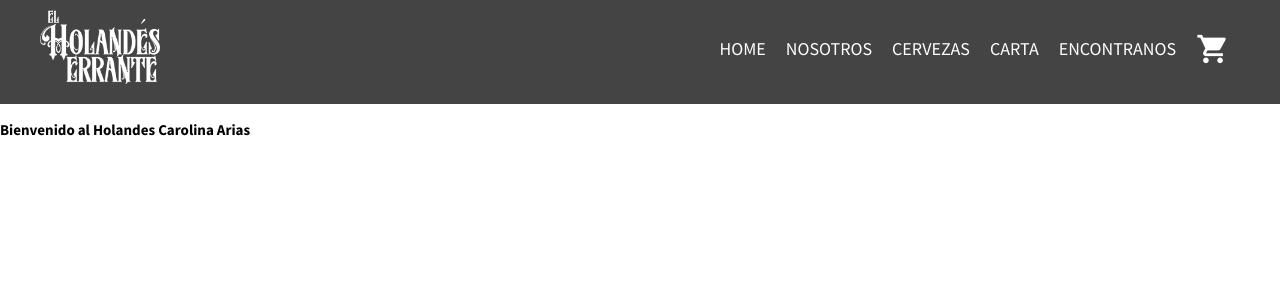
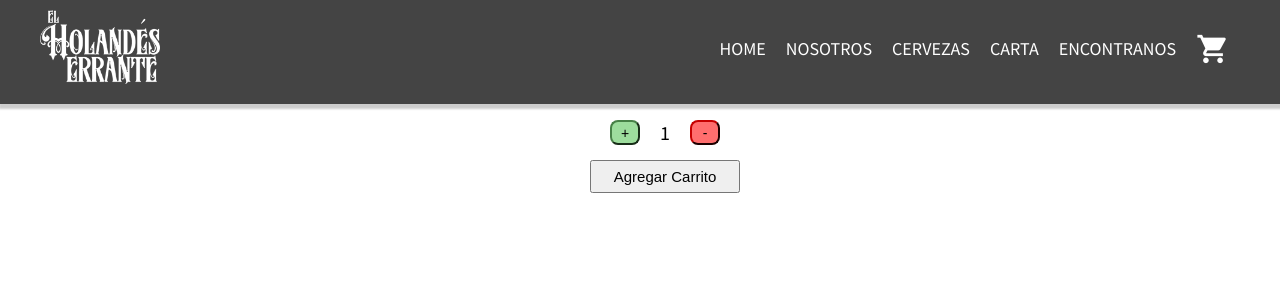
Before and after one commit to carolinaarias/Cerveceria-Arias, a React (Create React App) app: page / in a window 1280 px wide. Shown: the top 300 px of the page. Built offline with nearby package versions, Linux system fonts and the light colour scheme.

Commit message:
Desafio clase5

```diff
--- a/src/App.js
+++ b/src/App.js
@@ -4,7 +4,7 @@ const App = () => {
    return (
       <>
          <NavBar/>
-         <ItemListContainer nombre="Carolina" apellido="Arias" />
+         <ItemListContainer/>
       </>
    )
 };
--- /dev/null
+++ b/src/components/ItemCount.js
@@ -0,0 +1,33 @@
+import {useState} from "react";
+const ItemCount = ({initial,stock,onAdd}) => {
+
+   let [contador, setContador] = useState(initial);
+
+   const sumar = () => {
+      if(contador < stock){
+         setContador(contador + 1)
+      }
+   }
+   const restar = () => {
+      if(contador > 1){
+         setContador(contador - 1)
+      }
+   }
+   const agregar = () => {
+      if(stock > 0){
+         onAdd(contador)
+      }
+   }
+
+   return(
+      <div className="column btns">
+         <div className="row">
+            <button className="btn-mas" onClick={sumar}>+</button>
+            <p>{contador}</p>
+            <button className="btn-menos" onClick={restar}>-</button>
+         </div>
+         <button className="btn-agregar" disabled={stock > 0 ? false : true} onClick={agregar}>Agregar Carrito</button>
+      </div>
+   )
+}
+export default ItemCount;
--- a/src/components/ItemListContainer.js
+++ b/src/components/ItemListContainer.js
@@ -1,8 +1,10 @@
-const ItemListContainer = ({nombre,apellido}) => {
+import ItemCount from "./ItemCount"
+
+const ItemListContainer = () => {
    return(
          <div className="item-container">
-            <h2>Bienvenido al Holandes {nombre} {apellido}</h2>
-        </div>
+            <ItemCount initial={1} stock={5} onAdd={(cantidad) => {console.log(cantidad)}} />
+         </div>
    )
 }
 export default ItemListContainer
--- a/src/estilos/style.css
+++ b/src/estilos/style.css
@@ -33,6 +33,8 @@ a{
 header{
    width: 100%;
    background-color: rgba(0, 0, 0, 0.733);
+   box-shadow: 2px 2px 2px 3px rgba(0, 0, 0, 0.2);
+   z-index: 10;
    height: 13vh;
    color: white;
 }
@@ -63,4 +65,31 @@ header nav{
 }
 .item-container{
    padding-top: 15vh;
+   margin-left: 5rem;
+   font-size: 2rem;
 }
+.btns{
+   align-items: center;
+}
+.btn-mas{
+   margin-right: 2rem;
+   background-color: #70ce70af;
+   width: 3rem;
+   border-color:#478147 ;
+   border-radius: 0.8rem;
+   font-size: 1.4rem;
+}
+.btn-menos{
+   margin-left: 2rem;
+   background-color: rgba(255, 0, 0, 0.568);
+   width: 3rem;
+   border-color:rgb(114, 0, 0) ;
+   border-radius: 0.8rem;
+   font-size: 1.4rem;
+}
+.btn-agregar{
+   width: 15rem;
+   margin-top: 1.5rem;
+   font-size: 1.5rem;
+   padding: 0.6rem;
+}
```
